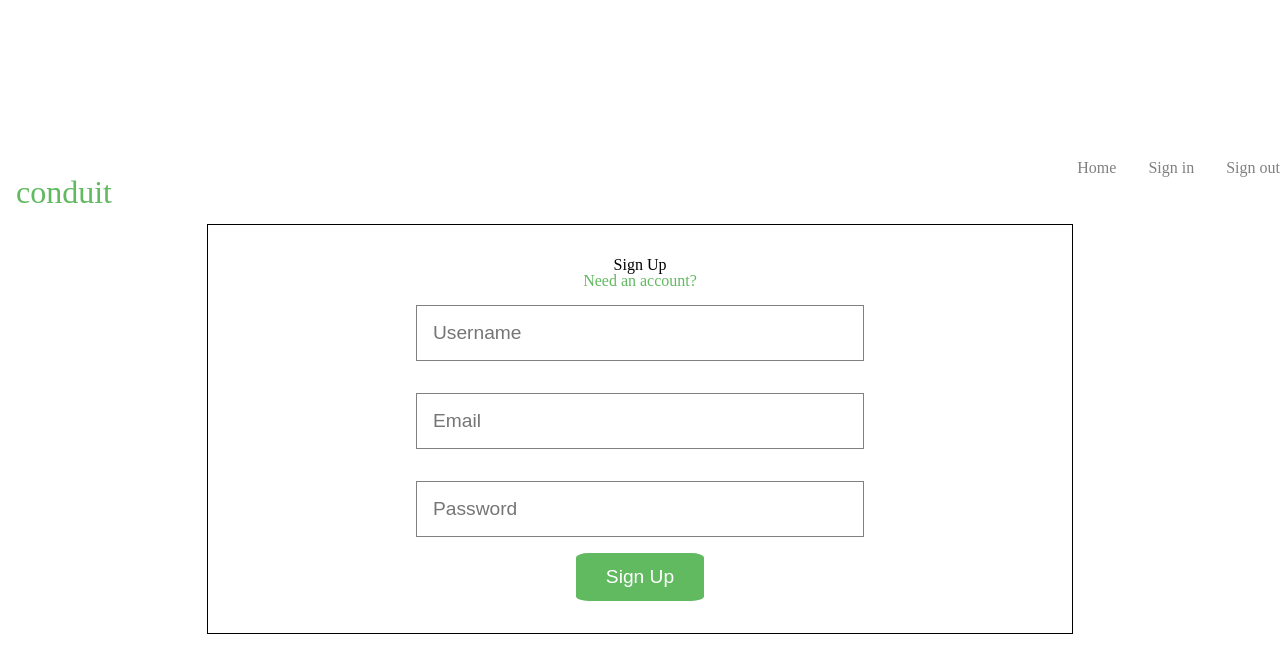
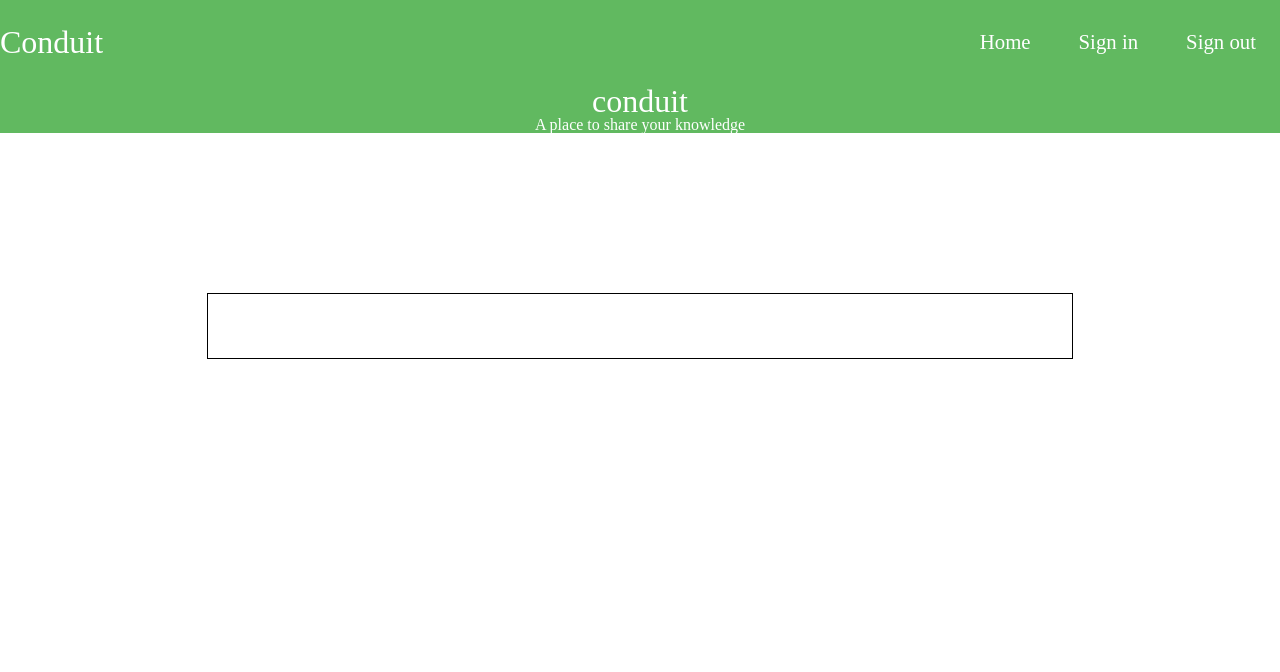
Before and after one commit to BadBrahmin/react-conduit, a React (Create React App) app: page / in a window 1280 px wide. Shown: the top 672 px of the page. Built offline with nearby package versions, Linux system fonts and the light colour scheme.

Commit message:
add styling

```diff
--- a/src/App.css
+++ b/src/App.css
@@ -130,7 +130,7 @@ table {
 
 .App {
   text-align: center;
-  margin-top: 10rem;
+  height: 100vh;
 }
 
 .App-logo {
@@ -143,7 +143,6 @@ table {
   display: flex;
   flex-direction: column;
   align-items: center;
-  justify-content: center;
   font-size: calc(10px + 2vmin);
   color: white;
 }
@@ -152,28 +151,40 @@ table {
   color: #09d3ac;
 }
 
+.header {
+  background: #61b960;
+}
+
 .container {
   width: 50rem;
+
   margin: 0 auto;
   flex-direction: column;
   justify-content: center;
   border: 1px solid black;
   padding: 2rem;
+  margin-top: 10rem;
+}
+
+.header .wrapper {
+  flex-wrap: wrap;
+  align-items: center;
+  padding: 1rem 0;
 }
 
 h1 {
   font-size: 2rem;
-  margin: 1rem;
+  margin: 0;
+  color: white;
 }
-.green-text,
-h1 {
+.green-text {
   color: #61b960;
 }
 
 .inputDiv {
   flex-direction: column;
   width: 30rem;
-  margin: 0 auto;
+  margin: 0;
   justify-content: center;
 }
 
@@ -197,16 +208,42 @@ h1 {
 
 .flex {
   display: flex;
+  /* margin-left: 1rem; */
 }
 
 .between {
   justify-content: space-between;
 }
 
-.navList li,
+/* .baseline {
+  justify-content: baseline;
+} */
+
+.navList li {
+  /* margin-left: 1rem;
+  margin-top: 1.5rem; */
+
+  margin: 1rem 1.5rem;
+}
+
 a {
-  margin-left: 1rem;
-  list-style: none;
+  /* list-style: none; */
   text-decoration: none;
-  color: grey;
+  font-size: 1.3rem;
+  color: white;
 }
+
+.form-container {
+  justify-content: center;
+  align-items: center;
+  flex-direction: column;
+}
+
+
+/* HOME PAGE */
+
+.homeHero {
+  background: #61b960;
+  width: 100%;
+  color: white;
+}
--- a/src/App.js
+++ b/src/App.js
@@ -7,10 +7,19 @@ import Header from "./Header";
 function App() {
   return (
     <div className="App">
-      <Header />
-      <div className="container flex">
-        <Register />
-        {/* <Login /> */}
+      <div className="header">
+        <Header />
+      </div>
+      <div className="homeHero">
+        <h1>conduit</h1>
+        <h2>A place to share your knowledge</h2>
+      </div>
+      <div className="container flex form-container">
+      {/* <Register /> */}
+
+      <aside>
+
+      </aside>
       </div>
     </div>
   );
--- a/src/Header.js
+++ b/src/Header.js
@@ -14,7 +14,7 @@ class Header extends React.Component {
       <div>
         <header>
           <div className="wrapper flex between">
-            <h1>conduit</h1>
+            <h1>Conduit</h1>
             <nav className="nav">
               <ul className="navList flex">
                 <li>
```
